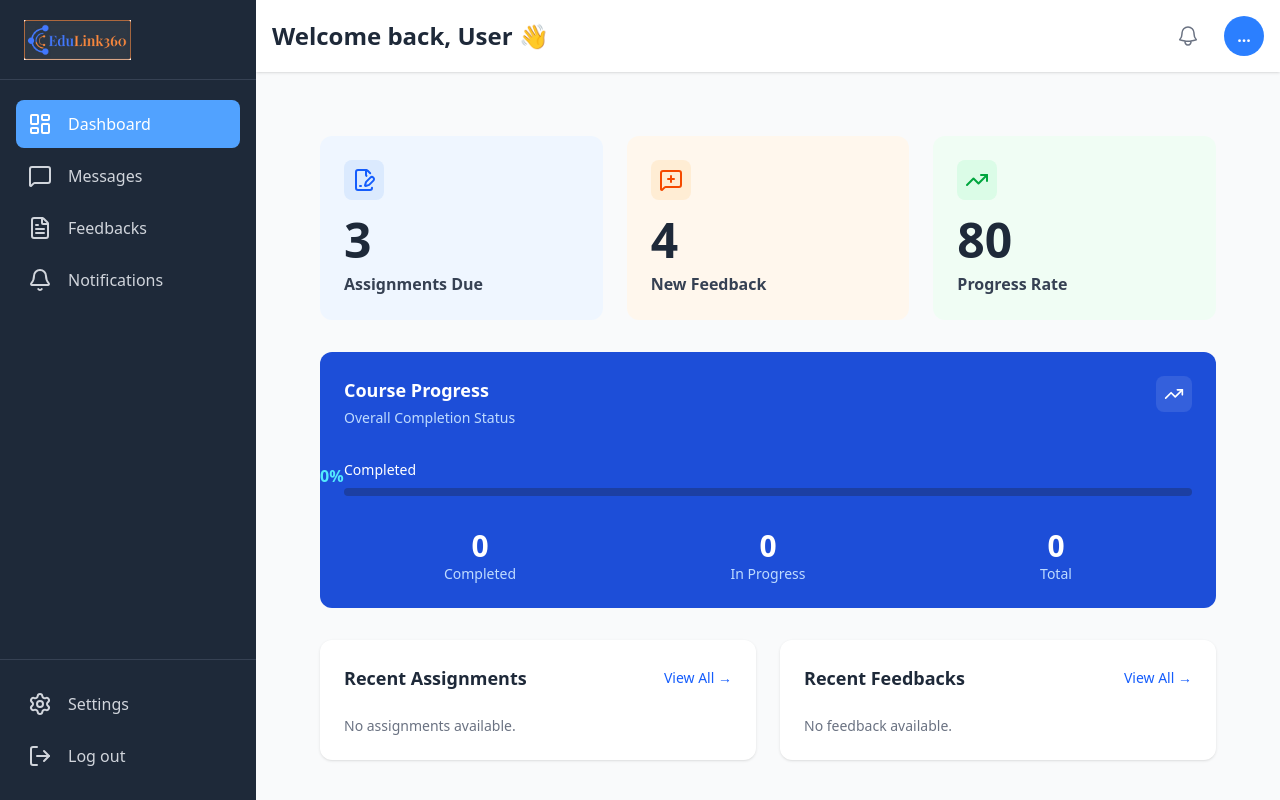
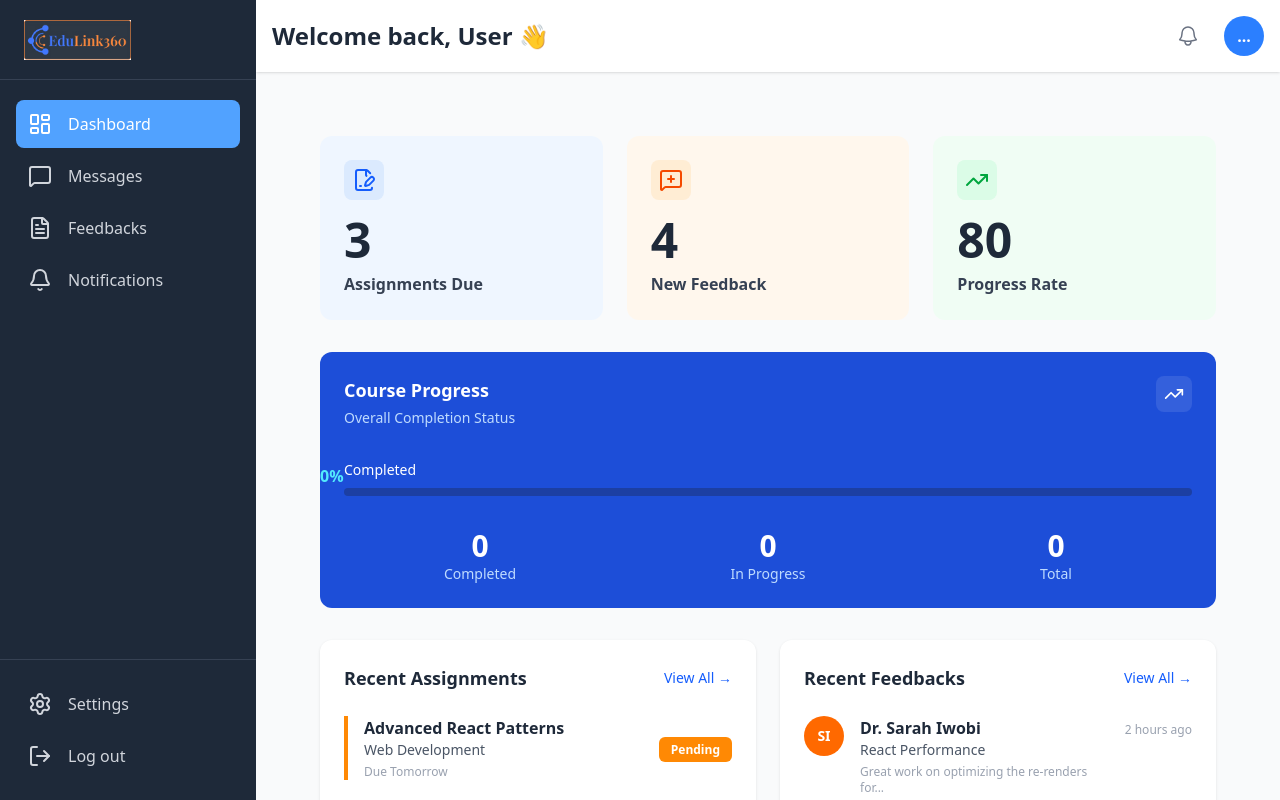
Before and after one commit to Blaqbeard/edulink360-frontend, a React (Vite) app: page / in a window 1280 px wide. Built offline with nearby package versions, Linux system fonts and the light colour scheme.

Commit message:
Completed the student's setting page

```diff
--- a/src/components/dashboard/RecentAssignments.jsx
+++ b/src/components/dashboard/RecentAssignments.jsx
@@ -1,45 +1,51 @@
 import React from "react";
+
+const assignments = [
+  {
+    id: 1,
+    title: "Advanced React Patterns",
+    course: "Web Development",
+    dueDate: "Due Tomorrow",
+    status: "Pending",
+    borderColor: "border-orange-400", // Color for the left border
+  },
+  {
+    id: 2,
+    title: "Data Structure Final Project",
+    course: "Computer Science",
+    dueDate: "Due in 3 days",
+    status: "Submitted",
+    borderColor: "border-blue-500",
+  },
+  {
+    id: 3,
+    title: "UX Research",
+    course: "Design Thinking",
+    dueDate: "Due in 5 days",
+    status: "Pending",
+    borderColor: "border-purple-400",
+  },
+];
 
 const StatusBadge = ({ status }) => {
   const styles = {
     Pending: "bg-orange-400 text-white",
     Submitted: "bg-gray-800 text-white",
-    Submitted_: "bg-gray-800 text-white",
-    Completed: "bg-green-500 text-white",
   };
   return (
     <span
-      className={`px-3 py-1 text-xs font-semibold rounded-md ${
-        styles[status] || "bg-gray-200 text-gray-800"
-      }`}
+      className={`px-3 py-1 text-xs font-semibold rounded-md ${styles[status]}`}
     >
       {status}
     </span>
   );
 };
 
-export default function RecentAssignments({ assignments = [] }) {
-  if (!assignments || assignments.length === 0) {
-    return (
-      <div className="bg-white p-6 rounded-xl shadow-sm">
-        <div className="flex items-center justify-between mb-6">
-          <h2 className="text-lg font-bold text-gray-800">
-            Recent Assignments
-          </h2>
-          <a
-            href="#"
-            className="text-sm font-medium text-blue-600 hover:underline"
-          >
-            View All →
-          </a>
-        </div>
-        <p className="text-sm text-gray-500">No assignments available.</p>
-      </div>
-    );
-  }
-
+// Main Component
+export default function RecentAssignments() {
   return (
     <div className="bg-white p-6 rounded-xl shadow-sm">
+      {/* Card Header */}
       <div className="flex items-center justify-between mb-6">
         <h2 className="text-lg font-bold text-gray-800">Recent Assignments</h2>
         <a
@@ -50,33 +56,20 @@ export default function RecentAssignments({ assignments = [] }) {
         </a>
       </div>
 
+      {/* List of Assignments */}
       <div className="space-y-6">
-        {assignments.slice(0, 3).map((item) => (
+        {assignments.map((item) => (
           <div
             key={item.id}
-            className={`flex items-center space-x-4 border-l-4 ${
-              item.borderColor || "border-gray-200"
-            } pl-4`}
+            className={`flex items-center space-x-4 border-l-4 ${item.borderColor} pl-4`}
           >
             <div className="flex-1">
-              <p className="font-bold text-gray-800">
-                {item.title || item.name}
-              </p>
-              <p className="text-sm text-gray-600">
-                {item.course || item.courseName}
-              </p>
-              <p className="text-xs text-gray-400 mt-1">
-                {item.dueDate
-                  ? formatDisplayDate(item.dueDate)
-                  : item.dueDateText || ""}
-              </p>
+              <p className="font-bold text-gray-800">{item.title}</p>
+              <p className="text-sm text-gray-600">{item.course}</p>
+              <p className="text-xs text-gray-400 mt-1">{item.dueDate}</p>
             </div>
             <div className="flex-shrink-0">
-              <StatusBadge
-                status={
-                  item.status || (item.submitted ? "Submitted" : "Pending")
-                }
-              />
+              <StatusBadge status={item.status} />
             </div>
           </div>
         ))}
@@ -84,14 +77,3 @@ export default function RecentAssignments({ assignments = [] }) {
     </div>
   );
 }
-
-// helper
-function formatDisplayDate(d) {
-  try {
-    const dt = new Date(d);
-    if (isNaN(dt)) return d;
-    return dt.toLocaleDateString();
-  } catch {
-    return d;
-  }
-}
--- a/src/components/dashboard/RecentFeedbacks.jsx
+++ b/src/components/dashboard/RecentFeedbacks.jsx
@@ -1,25 +1,40 @@
 import React from "react";
 
-export default function RecentFeedbacks({ feedbacks = [] }) {
-  if (!feedbacks || feedbacks.length === 0) {
-    return (
-      <div className="bg-white p-6 rounded-xl shadow-sm">
-        <div className="flex items-center justify-between mb-6">
-          <h2 className="text-lg font-bold text-gray-800">Recent Feedbacks</h2>
-          <a
-            href="#"
-            className="text-sm font-medium text-blue-600 hover:underline"
-          >
-            View All →
-          </a>
-        </div>
-        <p className="text-sm text-gray-500">No feedback available.</p>
-      </div>
-    );
-  }
+const feedbacks = [
+  {
+    id: 1,
+    sender: "Dr. Sarah Iwobi",
+    topic: "React Performance",
+    preview: "Great work on optimizing the re-renders for...",
+    timestamp: "2 hours ago",
+    initials: "SI",
+    avatarColor: "bg-orange-500",
+  },
+  {
+    id: 2,
+    sender: "Mr Aina Adewale",
+    topic: "Algorithm Analysis",
+    preview: "Your solution is correct but lets try...",
+    timestamp: "1 day ago",
+    initials: "AA",
+    avatarColor: "bg-gray-800",
+  },
+  {
+    id: 3,
+    sender: "Ms Emily Uyai",
+    topic: "UX Design",
+    preview: "Great attention to details in the workflow of...",
+    timestamp: "2 days ago",
+    initials: "EU",
+    avatarColor: "bg-red-500",
+  },
+];
 
+// Main Component
+export default function RecentFeedbacks() {
   return (
     <div className="bg-white p-6 rounded-xl shadow-sm">
+      {/* Card Header */}
       <div className="flex items-center justify-between mb-6">
         <h2 className="text-lg font-bold text-gray-800">Recent Feedbacks</h2>
         <a
@@ -30,39 +45,31 @@ export default function RecentFeedbacks({ feedbacks = [] }) {
         </a>
       </div>
 
+      {/* List of Feedbacks */}
       <div className="space-y-6">
-        {feedbacks.slice(0, 3).map((item) => (
+        {feedbacks.map((item) => (
           <div
             key={item.id}
             className="flex items-start justify-between space-x-4"
           >
+            {/* Left side: Avatar and Text */}
             <div className="flex items-start space-x-4">
+              {/* 2. Avatar styling */}
               <div
-                className={`h-10 w-10 flex-shrink-0 flex items-center justify-center rounded-full text-white font-bold text-sm ${
-                  item.avatarColor || "bg-gray-400"
-                }`}
+                className={`h-10 w-10 flex-shrink-0 flex items-center justify-center rounded-full text-white font-bold text-sm ${item.avatarColor}`}
               >
-                {item.initials ||
-                  (item.sender ? initialsFromName(item.sender) : "NA")}
+                {item.initials}
               </div>
 
               <div>
-                <p className="font-bold text-gray-800">
-                  {item.sender || item.courseName}
-                </p>
-                <p className="text-sm text-gray-600">
-                  {item.topic || item.comment || ""}
-                </p>
-                {item.preview && (
-                  <p className="text-xs text-gray-400 mt-1">{item.preview}</p>
-                )}
+                <p className="font-bold text-gray-800">{item.sender}</p>
+                <p className="text-sm text-gray-600">{item.topic}</p>
+                <p className="text-xs text-gray-400 mt-1">{item.preview}</p>
               </div>
             </div>
-
+            {/* Right side: Timestamp */}
             <div className="flex-shrink-0">
-              <span className="text-xs text-gray-400">
-                {formatDisplayDate(item.date || item.timestamp)}
-              </span>
+              <span className="text-xs text-gray-400">{item.timestamp}</span>
             </div>
           </div>
         ))}
@@ -70,23 +77,3 @@ export default function RecentFeedbacks({ feedbacks = [] }) {
     </div>
   );
 }
-
-// helpers
-function initialsFromName(name = "") {
-  return name
-    .split(" ")
-    .map((s) => s.charAt(0))
-    .slice(0, 2)
-    .join("")
-    .toUpperCase();
-}
-
-function formatDisplayDate(d) {
-  try {
-    const dt = new Date(d);
-    if (isNaN(dt)) return d;
-    return dt.toLocaleDateString();
-  } catch {
-    return d;
-  }
-}
```
